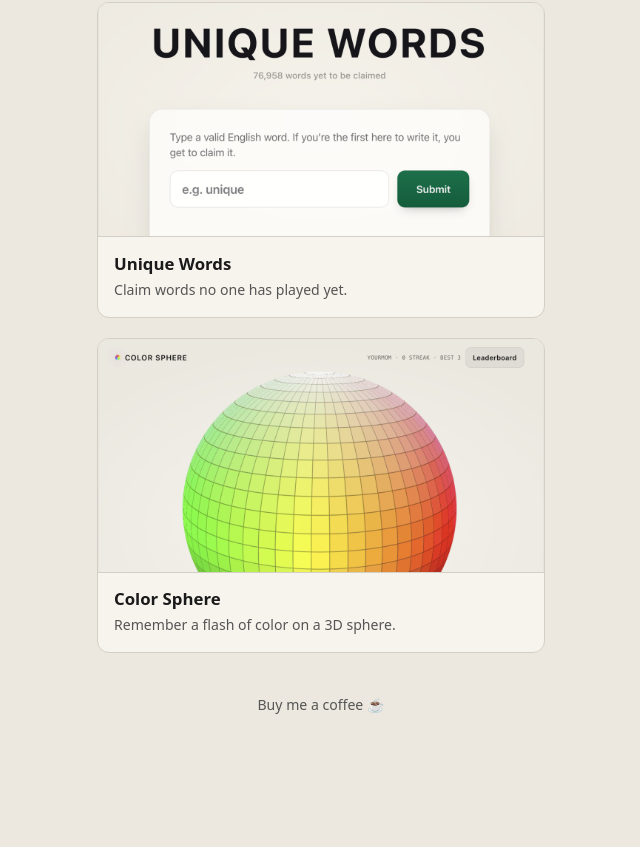
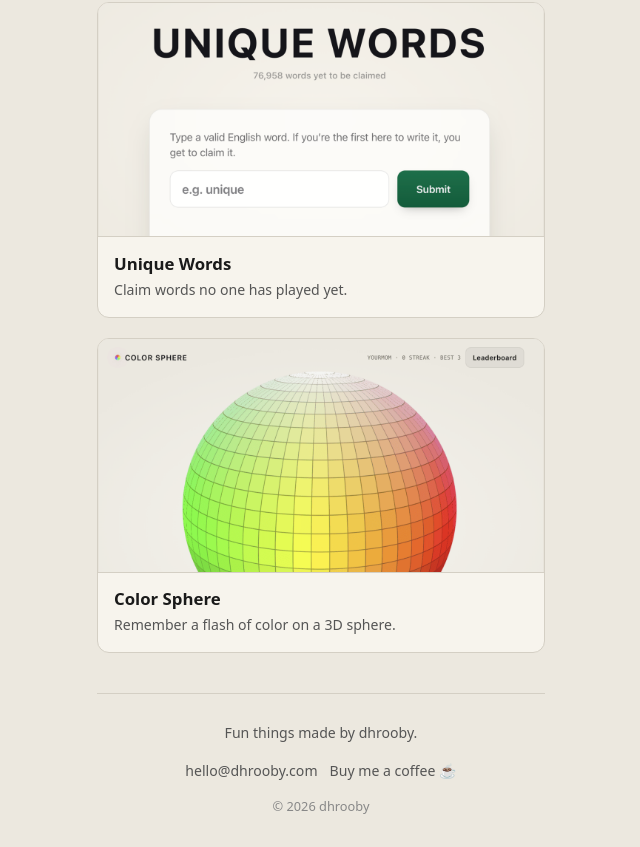
Before and after one commit to dhruvchowdhary/dhrooby-home, a website: page index.html in a window 1280 px wide. Shown: the part 92-939 px from the top of the page, without its empty margins (319-959 px from the left). Before the commit the page ends 839 px from the top, so only its background shows below. Drawn offline with Linux system fonts and the light colour scheme.

Commit message:
coffee 2

```diff
--- a/index.html
+++ b/index.html
@@ -91,8 +91,28 @@
       }
 
       footer {
+        width: min(100%, 28rem);
         margin-top: 2.5rem;
+        padding-top: 1.75rem;
+        border-top: 1px solid #d4cfc4;
         text-align: center;
+      }
+
+      .footer-tagline {
+        margin: 0 0 1rem;
+        font-size: 0.88rem;
+        color: #555;
+        line-height: 1.5;
+      }
+
+      .footer-links {
+        display: flex;
+        flex-wrap: wrap;
+        justify-content: center;
+        gap: 0.35rem 0.75rem;
+        margin: 0 0 1rem;
+        padding: 0;
+        list-style: none;
       }
 
       footer a {
@@ -105,6 +125,12 @@
       footer a:hover {
         color: #1a1a1a;
         text-decoration: underline;
+      }
+
+      .footer-copy {
+        margin: 0;
+        font-size: 0.8rem;
+        color: #888;
       }
     </style>
   </head>
@@ -133,7 +159,12 @@
       </nav>
     </main>
     <footer>
-      <a href="https://www.buymeacoffee.com/dhruvc" target="_blank" rel="noopener noreferrer">Buy me a coffee ☕</a>
+      <p class="footer-tagline">Fun things made by dhrooby.</p>
+      <ul class="footer-links" aria-label="Site links">
+        <li><a href="mailto:hello@dhrooby.com">hello@dhrooby.com</a></li>
+        <li><a href="https://www.buymeacoffee.com/dhruvc" target="_blank" rel="noopener noreferrer">Buy me a coffee ☕</a></li>
+      </ul>
+      <p class="footer-copy">© 2026 dhrooby</p>
     </footer>
   </body>
 </html>
```
